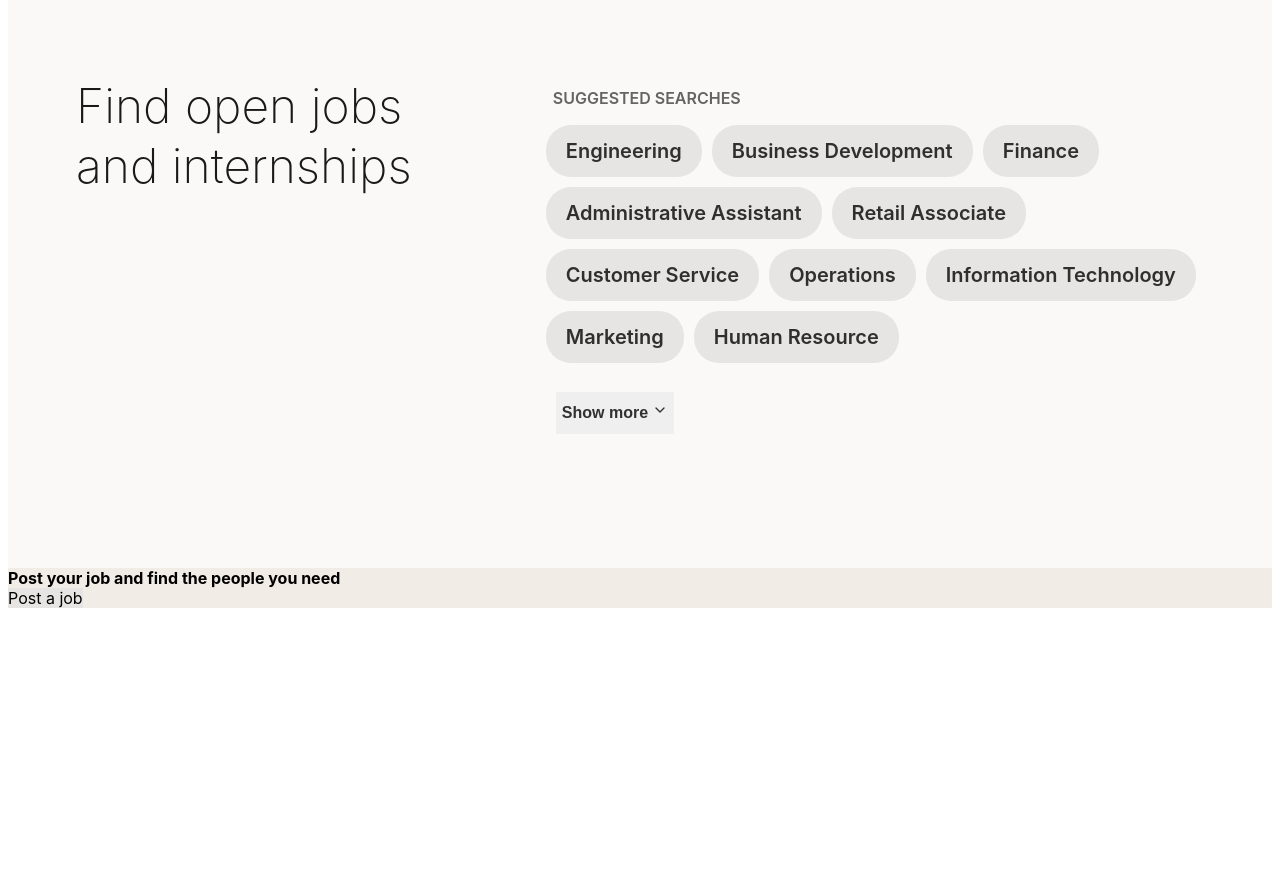
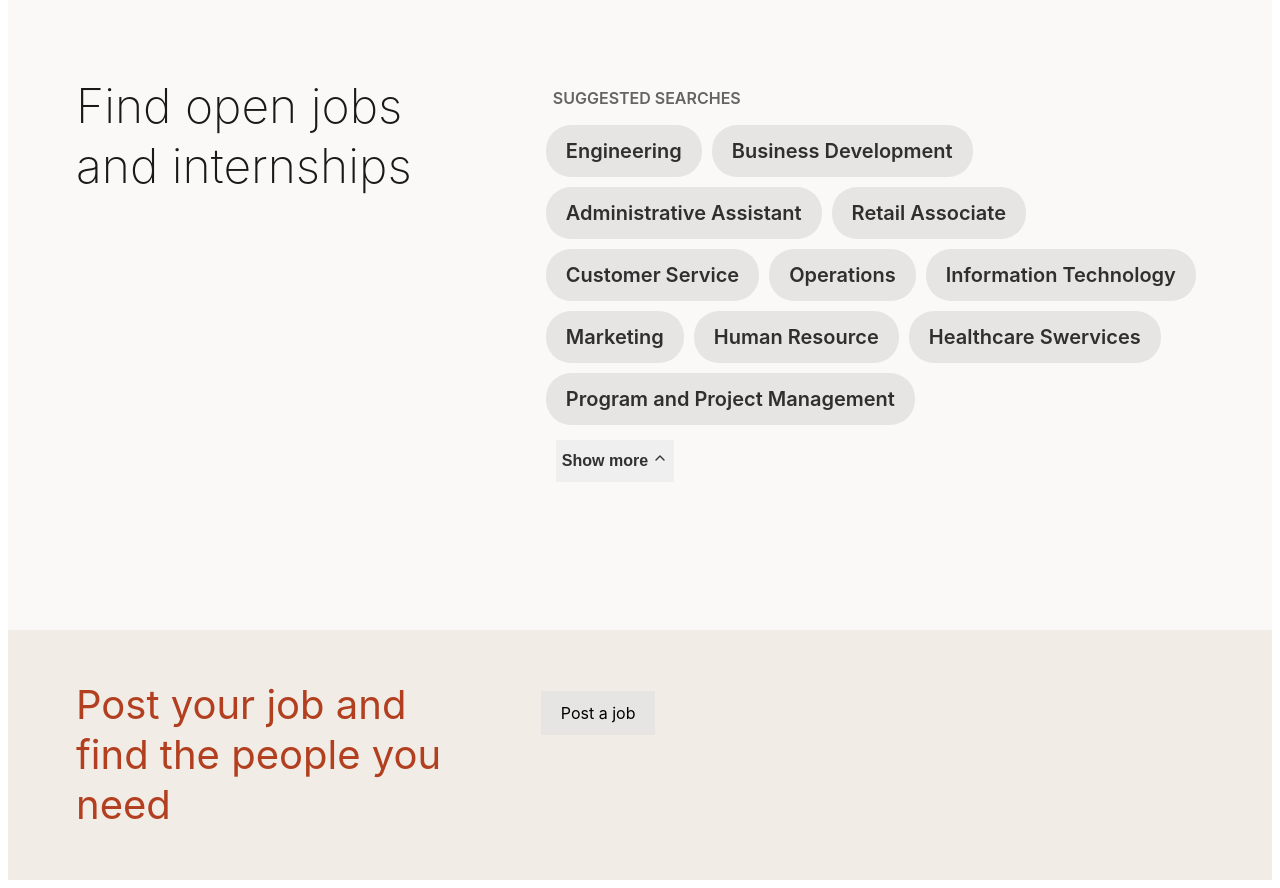
Before and after one commit to haizh/linkedin-clone, a React (Create React App) app: page / in a window 1280 px wide. Shown: the part 740-1628 px from the top of the page. Before the commit the page ends 1356 px from the top, so only its background shows below. Built offline with nearby package versions, Linux system fonts and the light colour scheme.

Commit message:
refactored category section

```diff
--- a/src/components/Categories.js
+++ b/src/components/Categories.js
@@ -3,7 +3,7 @@ import styled from "styled-components";
 import { FiChevronDown, FiChevronUp } from "react-icons/fi";
 
 function Categories() {
-  const [show, setShow] = useState(true);
+  const [show, setShow] = useState(false);
   return (
     <>
       <Container>
@@ -12,79 +12,38 @@ function Categories() {
           <Div>
             <p className="box-title">SUGGESTED SEARCHES</p>
             <List>
-              <a className="category-link" href="">
-                Engineering
-              </a>
-              <a className="category-link" href="">
-                Business Development
-              </a>
-              <a className="category-link" href="">
-                Finance
-              </a>
-              <a className="category-link" href="">
-                Administrative Assistant
-              </a>
-              <a className="category-link" href="">
-                Retail Associate
-              </a>
-              <a className="category-link" href="">
-                Customer Service
-              </a>
-              <a className="category-link" href="">
-                Operations
-              </a>
-              <a className="category-link" href="">
-                Information Technology
-              </a>
-              <a className="category-link" href="">
-                Marketing
-              </a>
-              <a className="category-link" href="">
-                Human Resource
-              </a>
-              <a className={`category-link ${show && "hide-link"}`} href="">
-                Healthcare Service
-              </a>
-              <a className={`category-link ${show && "hide-link"}`} href="">
-                Program and Project Management
-              </a>
-              <a className={`category-link ${show && "hide-link"}`} href="">
-                Sales
-              </a>
-              <a className={`category-link ${show && "hide-link"}`} href="">
-                Accounting
-              </a>
-              <a className={`category-link ${show && "hide-link"}`} href="">
-                Arts and Design
-              </a>
-
-              <a className={`category-link ${show && "hide-link"}`}>
-                Community and Social Services
-              </a>
-              <a className={`category-link ${show && "hide-link"}`} href="">
-                Consulting
-              </a>
-              <a className={`category-link ${show && "hide-link"}`} href="">
-                Education
-              </a>
-              <a className={`category-link ${show && "hide-link"}`} href="">
-                Entrepreneurship
-              </a>
-
-              <a className={`category-link ${show && "hide-link"}`}>
-                Media and Communications
-              </a>
+              <Links>Engineering</Links>
+              <Links>Business Development</Links>
+              <Links>Administrative Assistant</Links>
+              <Links>Retail Associate</Links>
+              <Links>Customer Service</Links>
+              <Links>Operations</Links>
+              <Links>Information Technology</Links>
+              <Links>Marketing</Links>
+              <Links>Human Resource</Links>
+              <Links>Healthcare Swervices</Links>
+              <Links>Program and Project Management</Links>
+              {show && <HiddenLinks>Sales</HiddenLinks>}
+              {show && <HiddenLinks>Accounting</HiddenLinks>}
+              {show && <HiddenLinks>Consulting</HiddenLinks>}
+              {show && <HiddenLinks>Education</HiddenLinks>}
+              {show && <HiddenLinks>Arts and Design</HiddenLinks>}
+              {show && <HiddenLinks>Entrepreneurship</HiddenLinks>}
+              {show && (
+                <HiddenLinks> Community and Social Services</HiddenLinks>
+              )}
+              {show && <HiddenLinks> Media and Communications</HiddenLinks>}
               <button
-                className={`toggle-btn ${!show && "btn-shift"}`}
+                className={`toggle-btn ${show && "btn-shift"}`}
                 onClick={() => setShow(!show)}
               >
                 {show ? (
                   <p>
-                    Show more <FiChevronDown />
+                    Show less <FiChevronDown />
                   </p>
                 ) : (
                   <p>
-                    Show less <FiChevronUp />
+                    Show more <FiChevronUp />
                   </p>
                 )}
               </button>
@@ -93,12 +52,10 @@ function Categories() {
         </Section>
       </Container>
       <Container primary>
-        <div className="job-post">
-          <h2 className="post-text">
-            Post your job and find the people you need
-          </h2>
+        <Section primary>
+          <h2 primary>Post your job and find the people you need</h2>
           <Post>Post a job</Post>
-        </div>
+        </Section>
       </Container>
     </>
   );
@@ -108,7 +65,6 @@ const Container = styled.div`
   padding: 0;
   width: 100%;
   height: auto;
-  /* background-color: #faf9f7; */
   background-color: ${(props) => (props.primary ? "#F1ECE5" : "#faf9f7")};
 `;
 
@@ -118,13 +74,14 @@ const Section = styled.section`
   margin: 0 auto;
   display: flex;
   flex-wrap: wrap;
+  align-items: ${(props) => (props.primary ? "baseline" : "initial")};
   padding: ${(props) => (props.primary ? "50px 0" : "200px 0px")};
 
   h2 {
-    font-size: 48px;
-    color: rgba(0, 0, 0, 0.9);
-    line-height: 60px;
-    font-weight: 200;
+    font-size: ${(props) => (props.primary ? "40px" : "48px")};
+    color: ${(props) => (props.primary ? "#b24020" : "rgba(0, 0, 0, 0.9)")};
+    line-height: ${(props) => (props.primary ? "50px" : "60px")};
+    font-weight: ${(props) => (props.primary ? "400" : "200")};
     width: 35%;
     margin-right: 70px;
   }
@@ -167,20 +124,50 @@ const List = styled.div`
 
   .toggle-btn {
     position: absolute;
-    top: 17rem;
+    top: 20rem;
     left: 15px;
     color: rgba(0, 0, 0, 0.796);
     line-height: 40px;
     font-size: 16px;
     font-weight: 600;
     border: none;
+    cursor: pointer;
   }
 
   .btn-shift {
     top: 32rem;
   }
+`;
 
-  & > a:hover {
+const Links = styled.a`
+  font-size: 20px;
+  font-weight: 600;
+  line-height: 28px;
+  text-decoration: none;
+  color: rgba(0, 0, 0, 0.796);
+  border-radius: 25px;
+  background-color: #e6e5e4;
+  padding: 12px 20px;
+  margin: 5px;
+
+  &:hover {
+    background-color: #999999;
+    transition: all linear 190ms;
+    text-decoration: underline;
+  }
+`;
+const HiddenLinks = styled.a`
+  font-size: 20px;
+  font-weight: 600;
+  line-height: 28px;
+  text-decoration: none;
+  color: rgba(0, 0, 0, 0.796);
+  border-radius: 25px;
+  background-color: #e6e5e4;
+  padding: 12px 20px;
+  margin: 5px;
+
+  &:hover {
     background-color: #999999;
     transition: all linear 190ms;
     text-decoration: underline;
@@ -189,6 +176,6 @@ const List = styled.div`
 
 const Post = styled.a`
   background-color: #e6e5e4;
-  padding-bottom: 0px !important;
+  padding: 12px 20px;
 `;
 export default Categories;
--- a/src/components/Form.js
+++ b/src/components/Form.js
@@ -88,7 +88,6 @@ const FormInput = styled.div`
     text-decoration: none;
     color: gray;
     margin: 20px 0;
-    border: 2px solid red;
   }
 
   a:hover {
```
